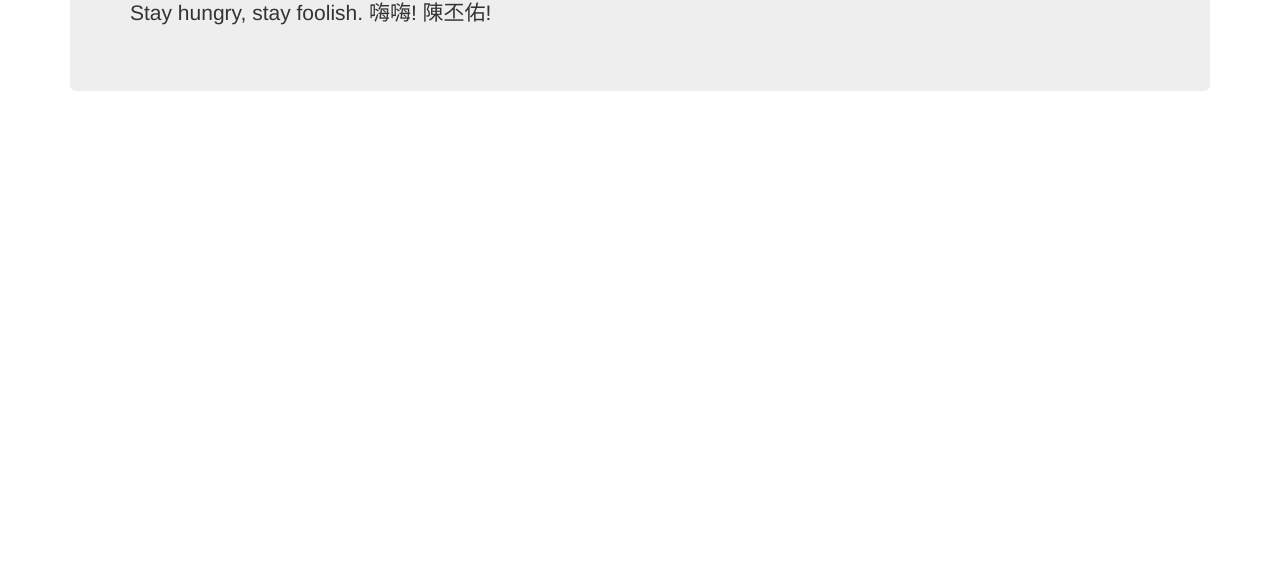
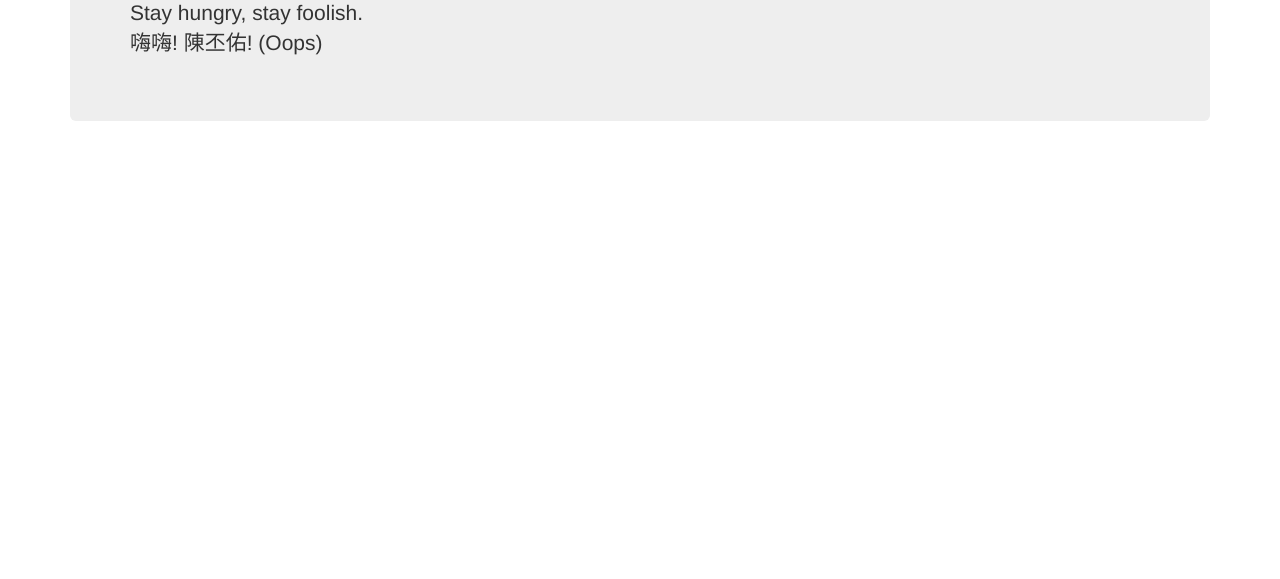
Before and after one commit to henrybear327/henrybear327, a plain HTML site: page index.html in a window 1280 px wide. Shown: the part 221-800 px from the top of the page. Drawn offline with nearby package versions, Linux system fonts and the light colour scheme.

Commit message:
Update index.html

```diff
--- a/index.html
+++ b/index.html
@@ -69,9 +69,9 @@
       <div class="jumbotron">
         <h1>Welcome</h1>
         <p>
-            Stay hungry, stay foolish.
+            Stay hungry, stay foolish.<br>
 
-            嗨嗨! 陳丕佑!
+            嗨嗨! 陳丕佑! (Oops)
         </p>
       </div>
 
```
